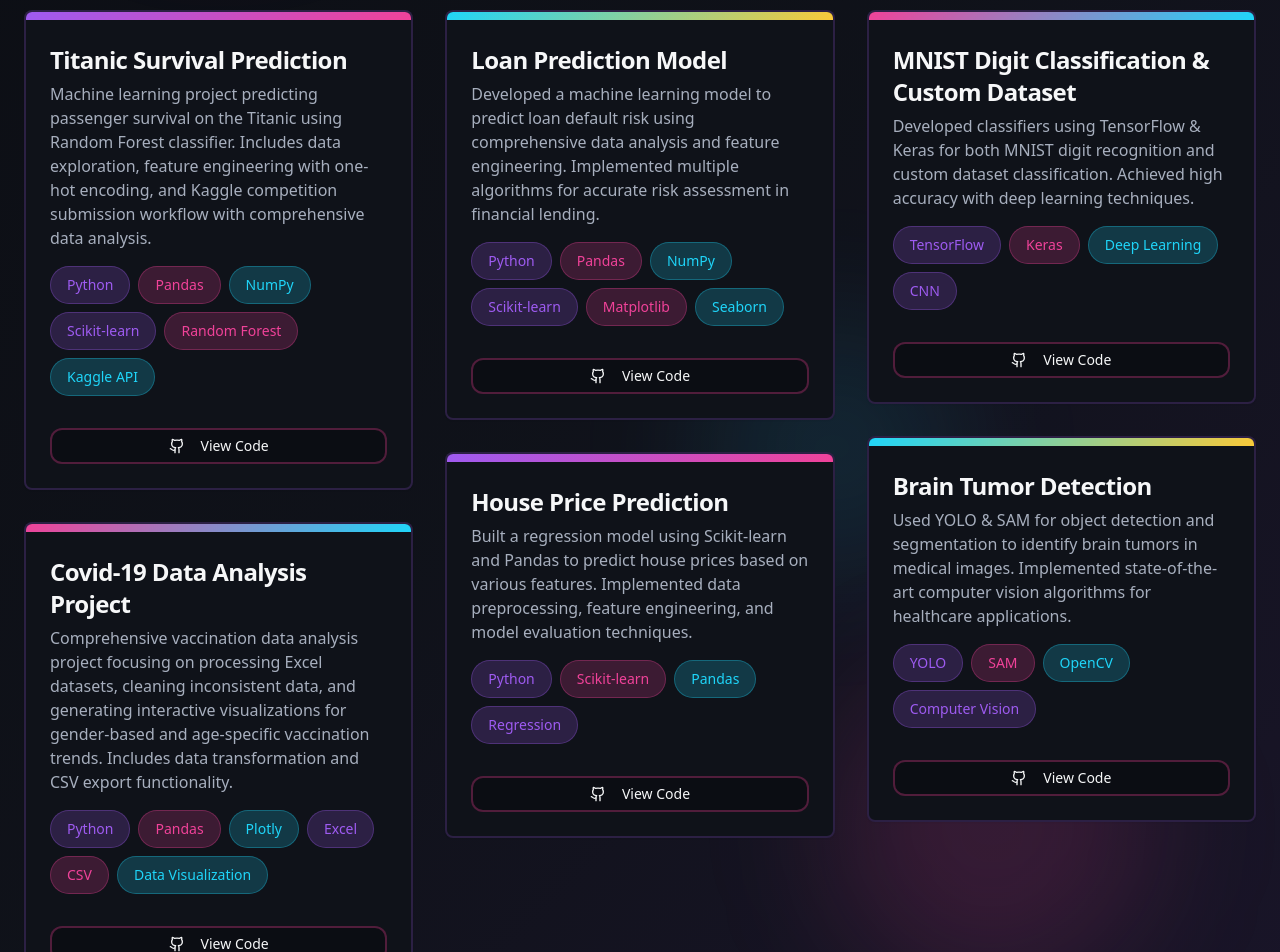
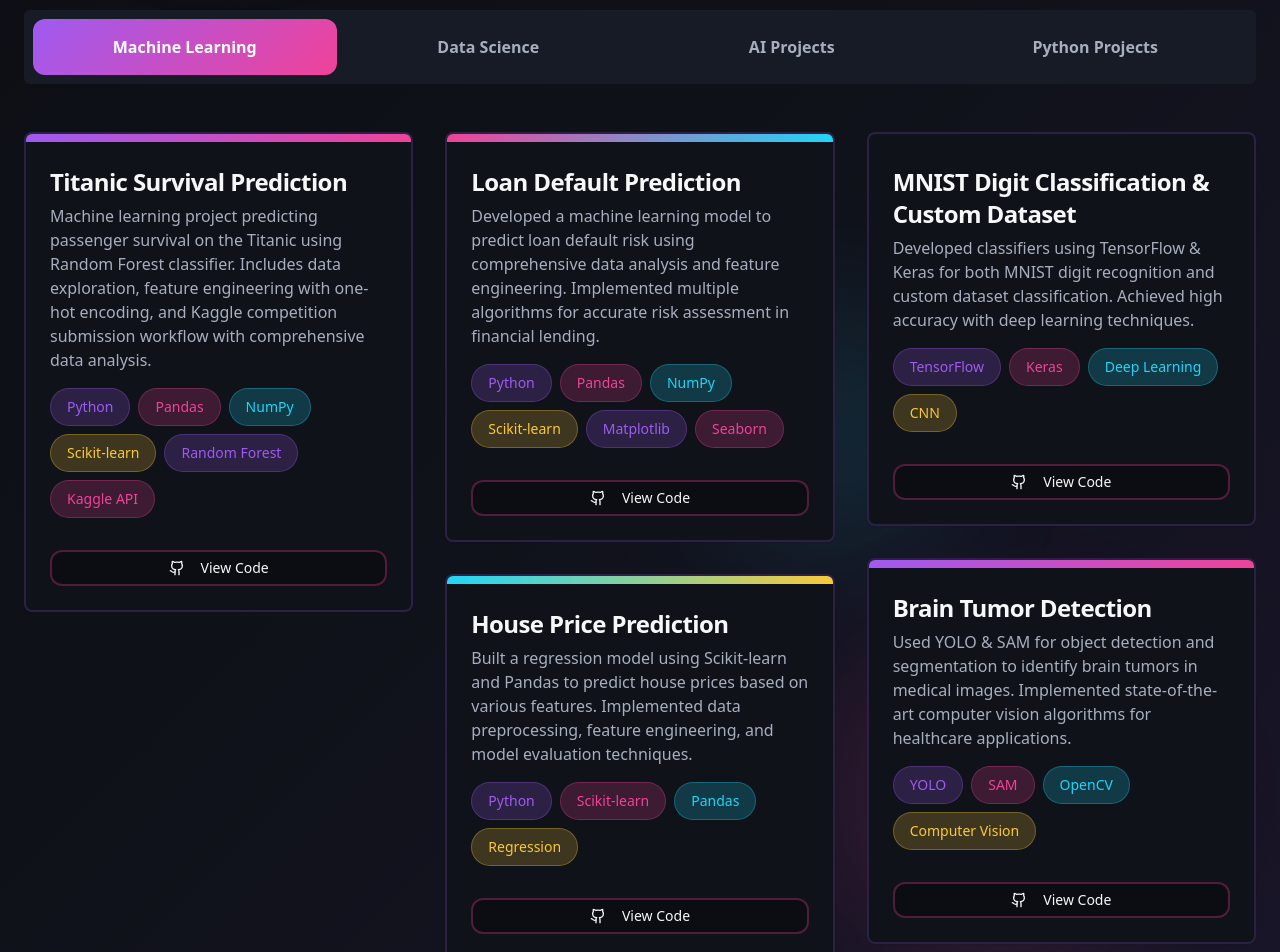
Before and after one commit to hammadfarooq-ai/hammad-farooq-portfolio, a React (Vite) app: page / in a window 1280 px wide. Shown: the part 1540-2492 px from the top of the page. Built offline with nearby package versions, Linux system fonts and the light colour scheme.

Commit message:
Refactor Projects Section

```diff
--- a/src/components/Hero.tsx
+++ b/src/components/Hero.tsx
@@ -23,9 +23,9 @@ const Hero = () => {
           <div className="mb-12 relative">
             <div className="absolute inset-0 bg-gradient-primary rounded-full blur-2xl opacity-30 scale-110 animate-pulse"></div>
             <img
-              src="/lovable-uploads/5d0edc09-0a72-4e82-bcc1-887e894d55f3.png"
+              src="/lovable-uploads/b872f8af-ffe8-4c32-bb1f-ed6c7b1e9342.png"
               alt="Hammad Farooq - AI/ML Engineer"
-              className="w-48 h-48 mx-auto rounded-full shadow-elevated border-4 border-primary/40 hover:border-primary/80 transition-all duration-500 hover:scale-105 relative z-10 glass-card"
+              className="w-48 h-48 mx-auto rounded-full shadow-elevated border-4 border-primary/40 hover:border-primary/80 transition-all duration-500 hover:scale-105 relative z-10 glass-card object-cover"
             />
           </div>
 
--- a/src/components/Projects.tsx
+++ b/src/components/Projects.tsx
@@ -1,49 +1,65 @@
 import { Card, CardContent, CardDescription, CardHeader, CardTitle } from "@/components/ui/card";
 import { Button } from "@/components/ui/button";
+import { Tabs, TabsContent, TabsList, TabsTrigger } from "@/components/ui/tabs";
 import { ExternalLink, Github } from "lucide-react";
 
-const projects = [
+const machineLearningProjects = [
   {
     title: "Titanic Survival Prediction",
     description: "Machine learning project predicting passenger survival on the Titanic using Random Forest classifier. Includes data exploration, feature engineering with one-hot encoding, and Kaggle competition submission workflow with comprehensive data analysis.",
     tech: ["Python", "Pandas", "NumPy", "Scikit-learn", "Random Forest", "Kaggle API"],
-    githubUrl: "https://github.com/hammadfarooq-ai/Titanic-Survival-Prediction",
-    demoUrl: "#"
+    githubUrl: "https://github.com/hammadfarooq-ai/Titanic-Survival-Prediction"
   },
   {
-    title: "Covid-19 Data Analysis Project",
-    description: "Comprehensive vaccination data analysis project focusing on processing Excel datasets, cleaning inconsistent data, and generating interactive visualizations for gender-based and age-specific vaccination trends. Includes data transformation and CSV export functionality.",
-    tech: ["Python", "Pandas", "Plotly", "Excel", "CSV", "Data Visualization"],
-    githubUrl: "https://github.com/hammadfarooq-ai/Covid-19-Data-Analysis-Project",
-    demoUrl: "#"
-  },
-  {
-    title: "Loan Prediction Model",
+    title: "Loan Default Prediction",
     description: "Developed a machine learning model to predict loan default risk using comprehensive data analysis and feature engineering. Implemented multiple algorithms for accurate risk assessment in financial lending.",
     tech: ["Python", "Pandas", "NumPy", "Scikit-learn", "Matplotlib", "Seaborn"],
-    githubUrl: "https://github.com/hammadfarooq-ai/loan_default_prediction",
-    demoUrl: "#"
+    githubUrl: "https://github.com/hammadfarooq-ai/loan_default_prediction"
   },
   {
     title: "House Price Prediction",
     description: "Built a regression model using Scikit-learn and Pandas to predict house prices based on various features. Implemented data preprocessing, feature engineering, and model evaluation techniques.",
     tech: ["Python", "Scikit-learn", "Pandas", "Regression"],
-    githubUrl: "https://github.com/hammadfarooq-ai/House-Price-Prediction-",
-    demoUrl: "#"
+    githubUrl: "https://github.com/hammadfarooq-ai/House-Price-Prediction-"
   },
   {
     title: "MNIST Digit Classification & Custom Dataset",
     description: "Developed classifiers using TensorFlow & Keras for both MNIST digit recognition and custom dataset classification. Achieved high accuracy with deep learning techniques.",
     tech: ["TensorFlow", "Keras", "Deep Learning", "CNN"],
-    githubUrl: "https://github.com/hammadfarooq-ai/Classification-Fundamentals-and-MNIST-Digit-Recognition",
-    demoUrl: "#"
+    githubUrl: "https://github.com/hammadfarooq-ai/Classification-Fundamentals-and-MNIST-Digit-Recognition"
   },
   {
     title: "Brain Tumor Detection",
     description: "Used YOLO & SAM for object detection and segmentation to identify brain tumors in medical images. Implemented state-of-the-art computer vision algorithms for healthcare applications.",
     tech: ["YOLO", "SAM", "OpenCV", "Computer Vision"],
-    githubUrl: "https://github.com/hammadfarooq-ai/Brain_Tumor_Detection",
-    demoUrl: "#"
+    githubUrl: "https://github.com/hammadfarooq-ai/Brain_Tumor_Detection"
+  }
+];
+
+const dataScienceProjects = [
+  {
+    title: "Covid-19 Data Analysis Project",
+    description: "Comprehensive vaccination data analysis project focusing on processing Excel datasets, cleaning inconsistent data, and generating interactive visualizations for gender-based and age-specific vaccination trends. Includes data transformation and CSV export functionality.",
+    tech: ["Python", "Pandas", "Plotly", "Excel", "CSV", "Data Visualization"],
+    githubUrl: "https://github.com/hammadfarooq-ai/Covid-19-Data-Analysis-Project"
+  }
+];
+
+const aiProjects = [
+  {
+    title: "LangChain AI Chatbot Lab",
+    description: "Advanced AI chatbot implementation using LangChain framework. Features natural language processing, conversation memory, and integration with various AI models for intelligent responses.",
+    tech: ["Python", "LangChain", "AI", "NLP", "Chatbot"],
+    githubUrl: "https://github.com/hammadfarooq-ai/LangChain-AI-Chatbot-Lab"
+  }
+];
+
+const pythonProjects = [
+  {
+    title: "Snake Game",
+    description: "Classic Snake game implementation in Python using Pygame. Features smooth gameplay, score tracking, collision detection, and interactive controls.",
+    tech: ["Python", "Pygame", "Game Development"],
+    githubUrl: "https://github.com/hammadfarooq-ai/Snake-Game"
   }
 ];
 
@@ -71,8 +87,58 @@ const Projects = () => {
           </p>
         </div>
 
-        {/* Masonry-style grid */}
-        <div className="columns-1 md:columns-2 lg:columns-3 gap-8 max-w-7xl mx-auto space-y-8">
+        <Tabs defaultValue="machine-learning" className="w-full max-w-7xl mx-auto">
+          <TabsList className="grid w-full grid-cols-4 glass-card p-2 h-auto mb-12">
+            <TabsTrigger
+              value="machine-learning"
+              className="text-base font-semibold py-4 data-[state=active]:bg-gradient-primary data-[state=active]:text-white rounded-xl"
+            >
+              Machine Learning
+            </TabsTrigger>
+            <TabsTrigger
+              value="data-science"
+              className="text-base font-semibold py-4 data-[state=active]:bg-gradient-secondary data-[state=active]:text-white rounded-xl"
+            >
+              Data Science
+            </TabsTrigger>
+            <TabsTrigger
+              value="ai-projects"
+              className="text-base font-semibold py-4 data-[state=active]:bg-gradient-tertiary data-[state=active]:text-white rounded-xl"
+            >
+              AI Projects
+            </TabsTrigger>
+            <TabsTrigger
+              value="python-projects"
+              className="text-base font-semibold py-4 data-[state=active]:bg-gradient-accent data-[state=active]:text-white rounded-xl"
+            >
+              Python Projects
+            </TabsTrigger>
+          </TabsList>
+
+          <TabsContent value="machine-learning">
+            <ProjectGrid projects={machineLearningProjects} />
+          </TabsContent>
+
+          <TabsContent value="data-science">
+            <ProjectGrid projects={dataScienceProjects} />
+          </TabsContent>
+
+          <TabsContent value="ai-projects">
+            <ProjectGrid projects={aiProjects} />
+          </TabsContent>
+
+          <TabsContent value="python-projects">
+            <ProjectGrid projects={pythonProjects} />
+          </TabsContent>
+        </Tabs>
+      </div>
+    </section>
+  );
+};
+
+const ProjectGrid = ({ projects }: { projects: any[] }) => {
+  return (
+    <div className="columns-1 md:columns-2 lg:columns-3 gap-8 space-y-8">
       {projects.map((project, index) => (
         <div
           key={index}
@@ -81,7 +147,7 @@ const Projects = () => {
         >
           <Card className="glass-card hover:shadow-elevated transition-all duration-500 group overflow-hidden border-2 border-primary/20 hover:border-primary/50">
             {/* Gradient header */}
-                <div className={`h-2 ${index % 3 === 0 ? 'bg-gradient-primary' : index % 3 === 1 ? 'bg-gradient-secondary' : 'bg-gradient-tertiary'}`}></div>
+            <div className={`h-2 ${index % 4 === 0 ? 'bg-gradient-primary' : index % 4 === 1 ? 'bg-gradient-secondary' : index % 4 === 2 ? 'bg-gradient-tertiary' : 'bg-gradient-accent'}`}></div>
 
             <CardHeader className="pb-4">
               <CardTitle className="text-2xl font-bold text-foreground group-hover:text-gradient-primary transition-all duration-300">
@@ -98,11 +164,13 @@ const Projects = () => {
                   <span
                     key={techIndex}
                     className={`px-4 py-2 rounded-full text-sm font-medium transition-all duration-300 hover:scale-105 ${
-                          techIndex % 3 === 0
+                      techIndex % 4 === 0
                         ? 'bg-primary/20 text-primary border border-primary/30'
-                            : techIndex % 3 === 1
+                        : techIndex % 4 === 1
                         ? 'bg-secondary/20 text-secondary border border-secondary/30'
-                            : 'bg-tertiary/20 text-tertiary border border-tertiary/30'
+                        : techIndex % 4 === 2
+                        ? 'bg-tertiary/20 text-tertiary border border-tertiary/30'
+                        : 'bg-accent/20 text-accent border border-accent/30'
                     }`}
                   >
                     {tech}
@@ -126,8 +194,6 @@ const Projects = () => {
         </div>
       ))}
     </div>
-      </div>
-    </section>
   );
 };
 
```
Also changed, not shown: public/lovable-uploads/b872f8af-ffe8-4c32-bb1f-ed6c7b1e9342.png (added). Lines whose indentation alone changed are shown as unchanged.
